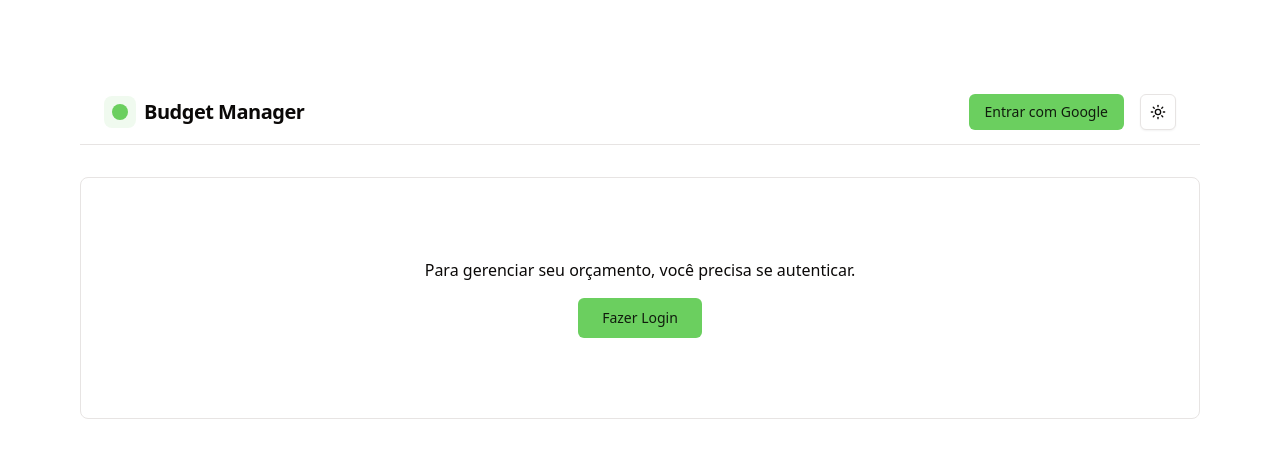
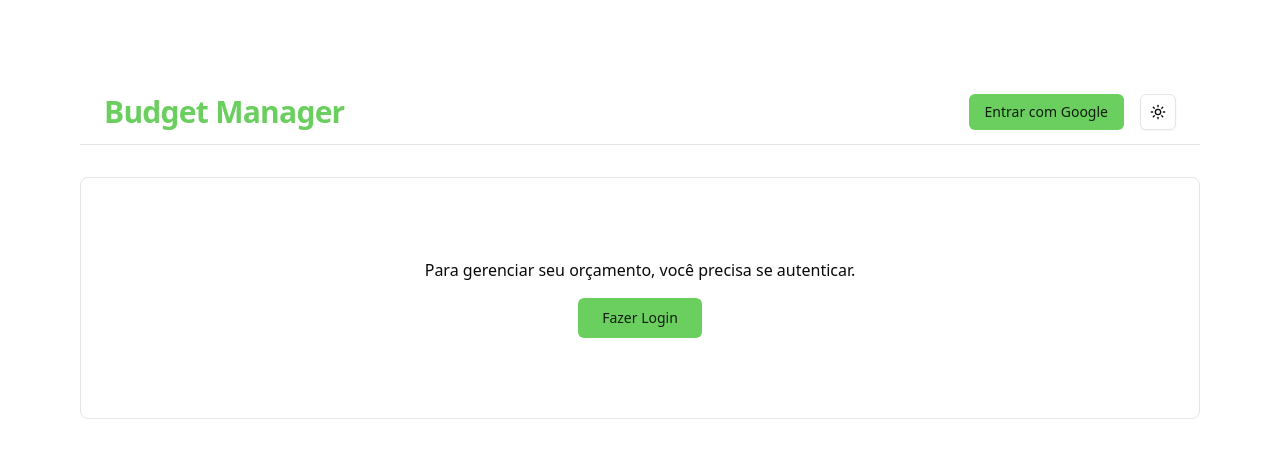
Before and after one commit to joaopconstant/budget_manager, a React (Vite) app: page / in a window 1280 px wide. Shown: the top 458 px of the page. Built offline with nearby package versions, Linux system fonts and the light colour scheme.

Commit message:
Update favicon and header

```diff
--- a/index.html
+++ b/index.html
@@ -2,9 +2,9 @@
 <html lang="en">
   <head>
     <meta charset="UTF-8" />
-    <link rel="icon" type="image/svg+xml" href="/vite.svg" />
+    <link rel="icon" href="/favicon.ico" />
     <meta name="viewport" content="width=device-width, initial-scale=1.0" />
-    <title>budget_manager</title>
+    <title>Budget Manager</title>
   </head>
   <body>
     <div id="root"></div>
--- a/src/components/common/Header.tsx
+++ b/src/components/common/Header.tsx
@@ -9,10 +9,7 @@ export function Header({ children }: HeaderProps) {
     <header className="sticky top-0 z-50 w-full border-b bg-background/80 backdrop-blur-md supports-backdrop-filter:bg-background/60 mb-8">
       <div className="container mx-auto px-4 md:px-6 h-16 flex items-center justify-between">
         <div className="flex items-center gap-2">
-          <div className="size-8 rounded-lg bg-primary/10 flex items-center justify-center">
-            <div className="size-4 rounded-full bg-primary" />
-          </div>
-          <h1 className="text-xl font-bold tracking-tight">Budget Manager</h1>
+          <h1 className="text-3xl font-bold text-primary tracking-tight">Budget Manager</h1>
         </div>
         <div className="flex items-center gap-4">
           {children}
```
Also changed, not shown: 1 other file (tests, documents, lock files or other folders).
